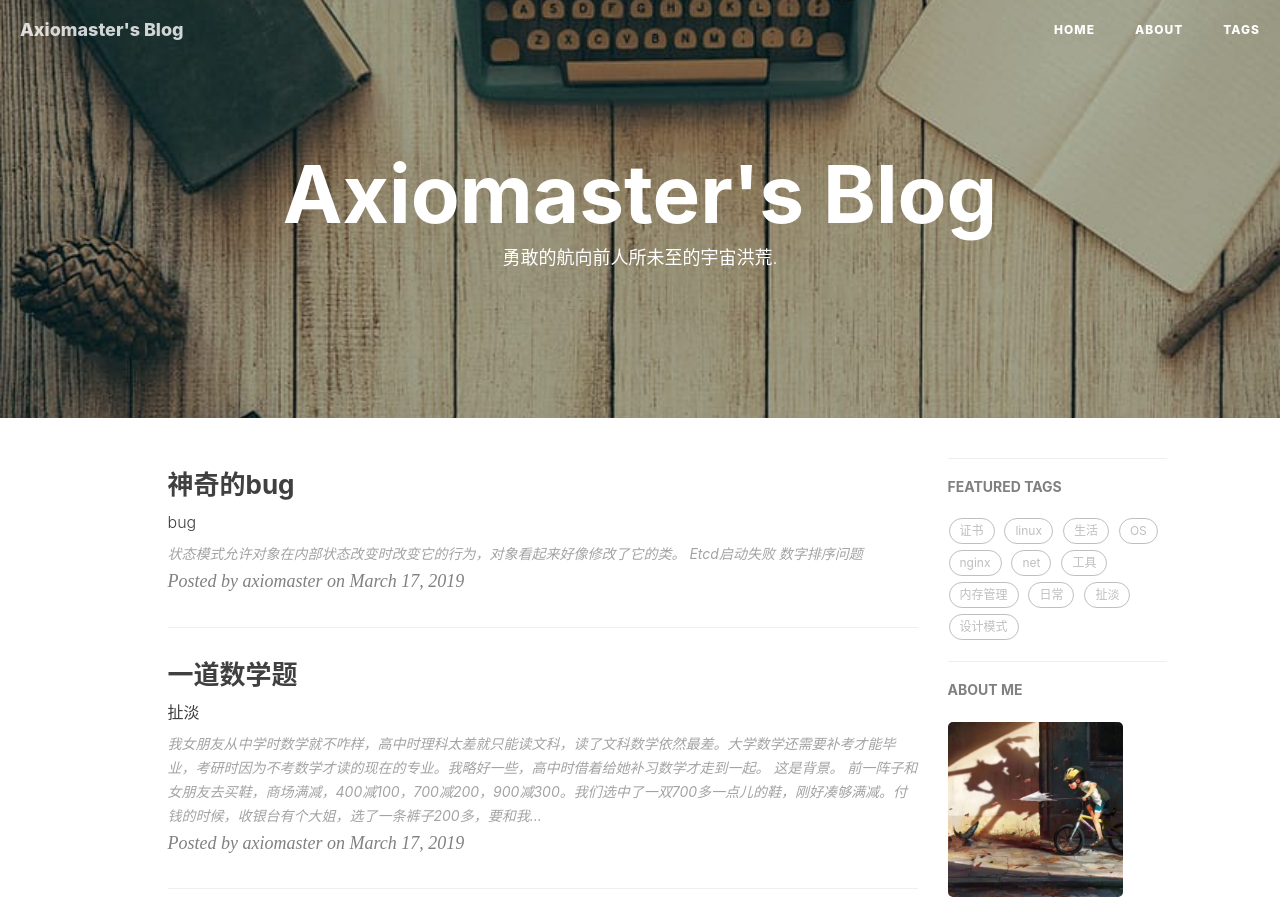
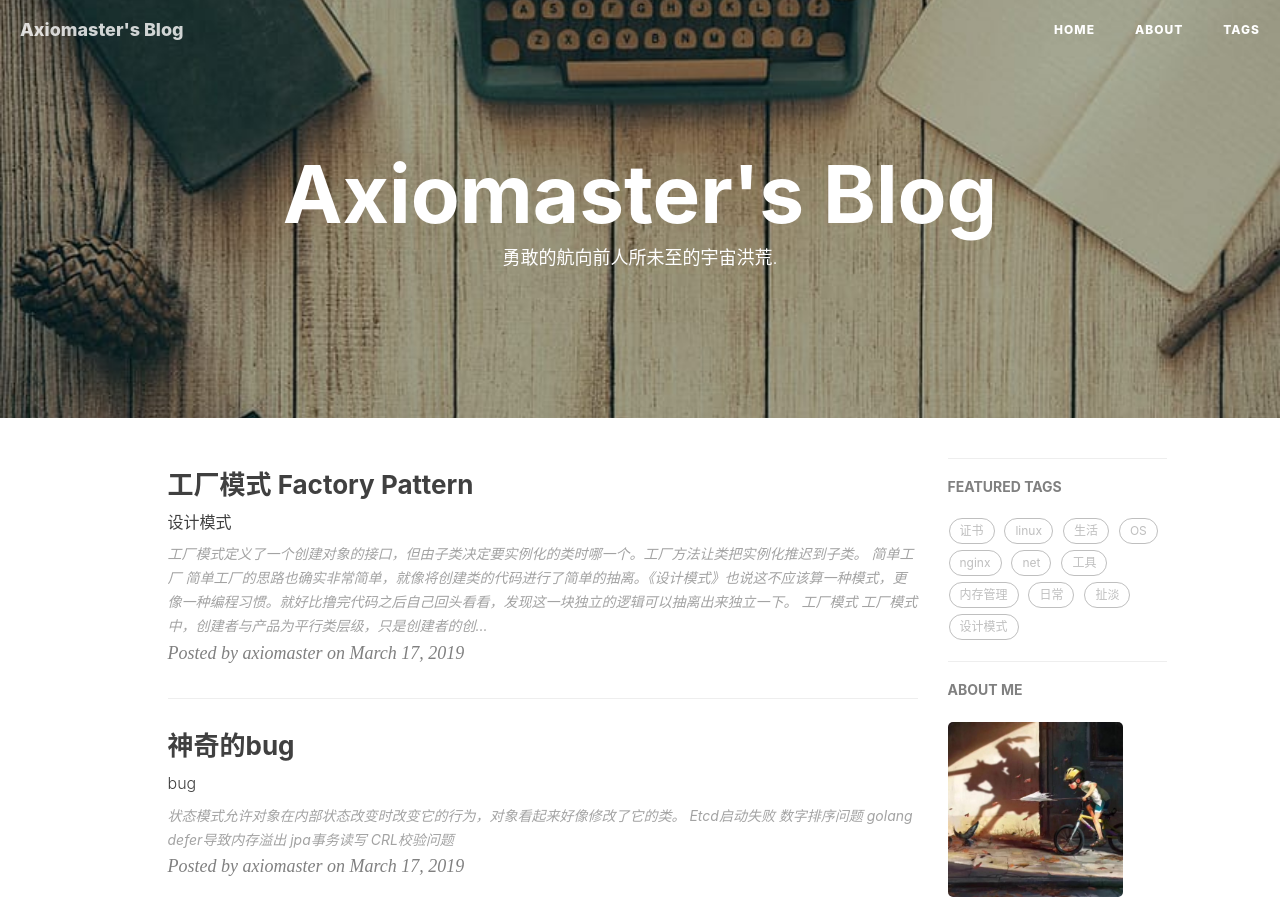
Before and after one commit to axiomaster/axiomaster.github.io, a Jekyll site: the page built from index.html, in a window 1280 px wide and 900 px high. Built offline with Jekyll 4.4.1, drawn with Linux system fonts in a browser that asks for light colours; nearby versions of some CDN libraries; the list of posts is cut into pages by our own code; comment, search, counter and statistics services are not loaded; some of the changed text lies outside the part shown.

Commit message:
工厂模式

```diff
--- a/_posts/2019-03-23-bugs.md
+++ b/_posts/2019-03-23-bugs.md
@@ -11,6 +11,12 @@ tags:
 ---
 > 状态模式允许对象在内部状态改变时改变它的行为，对象看起来好像修改了它的类。
 
-# Etcd启动失败
+- Etcd启动失败
 
-# 数字排序问题
+- 数字排序问题
+
+- golang defer导致内存溢出
+
+- jpa事务读写
+
+- CRL校验问题
--- /dev/null
+++ b/_posts/2019-03-31-factory-pattern.md
@@ -0,0 +1,40 @@
+---
+layout:     post
+title:      工厂模式 Factory Pattern
+subtitle:   设计模式
+date:       2019-03-17
+author:     axiomaster
+header-img: img/post-bg-desk.jpg
+catalog: true
+tags:
+    - 设计模式
+---
+> 工厂模式定义了一个创建对象的接口，但由子类决定要实例化的类时哪一个。工厂方法让类把实例化推迟到子类。
+
+# 简单工厂
+
+简单工厂的思路也确实非常简单，就像将创建类的代码进行了简单的抽离。《设计模式》也说这不应该算一种模式，更像一种编程习惯。就好比撸完代码之后自己回头看看，发现这一块独立的逻辑可以抽离出来独立一下。
+
+![简单工厂](../img/pattern/simple_factory.png)
+
+# 工厂模式
+
+![工厂模式](../img/pattern/factory.png)
+
+工厂模式中，创建者与产品为平行类层级，只是创建者的创建方法产生产品。要创建哪种产品，由具体的创建者子类决定；产品的实际创建，也由产品的具体实现类完成。
+
+# 代码
+
+略
+
+# 后记
+
+提到设计模式，大家都能想到GOF，23种设计模式，工厂，单例，观察者等一堆名词，面试题中似乎也偏爱单例有多少种实现这种问题，虽然我没有遇到过。
+
+大概是《大话设计模式》说过，类似看山不是山，学习设计模式也分几个阶段：不懂设计模式；能辨别各种设计模式；能刻意使用各种模式；各种模式用起来化于无形。
+
+工作后感觉这几个阶段也不是完全线性递进的，比如虽然不能准确说出所有的23种模式，但相信大家都能写出单例模式；自觉自己处于辨别和使用中间吧。
+
+想重新拾起设计模式，是前一阵在别人带领下刚好使用了策略模式，感觉很不错。但再看其它模式，发现并没有实际使用策略模式那种震撼。比如观察者模式，虽然以前不懂，但实现一次接口回调功能，也能自己发明一遍。
+
+上面这么多是想说，《设计模式》对我已经没有那么强烈的吸引力了，写博客算是一种复习或者了解一下这个名词，所以代码也省了。如果想学习设计模式，推荐《head first设计模式》这本书，非常好。今后尽量更新一些自己觉得有趣的内容。
```
Also changed, not shown: img/pattern/factory.png (added), img/pattern/simple_factory.png (added).
